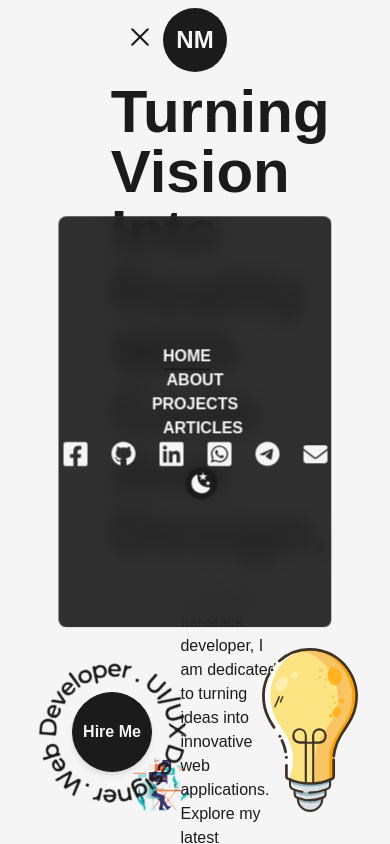
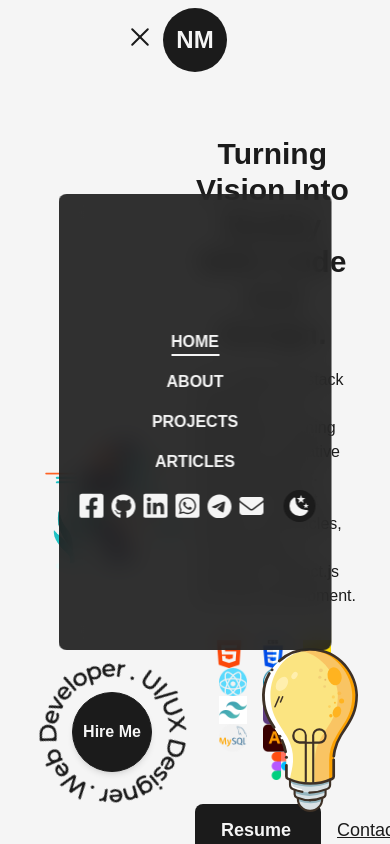
Before and after one commit to NafisMahmudAyon/Portfolio-NafisBd.com, a Next.js app: page / in a window 390 px wide. Both pictures are taken after a click on the button 140 px from the left and 37 px from the top of the page. Shown: the top 844 px of the page. Built offline with nearby package versions, Linux system fonts and the light colour scheme.

Commit message:
portfolio website nafisbd.com working on responsive

```diff
--- a/src/components/AnimatedText.js
+++ b/src/components/AnimatedText.js
@@ -33,7 +33,7 @@ const singleWord = {
 
 const AnimatedText = ({text, className=""}) => {
   return (
-    <div className='w-full mx-auto py-2 flex items-center justify-center text-center overflow-hidden '>
+    <div className='w-full mx-auto py-2 flex items-center justify-center text-center overflow-hidden sm:py-0 '>
     <motion.h1 className={`inline-block w-full text-dark font-bold text-center capitalize text-8xl dark:text-light ${className}`}
     variants={quote}
     initial="initial"
--- a/src/components/Layout.js
+++ b/src/components/Layout.js
@@ -2,7 +2,7 @@ import React from 'react'
 
 const Layout = ({children, className=""}) => {
   return (
-    <div className={` w-full h-full inline-block z-0 bg-light p-32 dark:bg-dark ${className}`}>
+    <div className={` w-full h-full inline-block z-0 bg-light p-32 dark:bg-dark xl:p-24 lg:p-16 md:p-12 sm:p-8 ${className}`}>
         {children}
     </div>
   )
--- a/src/components/Navbar.js
+++ b/src/components/Navbar.js
@@ -17,6 +17,26 @@ const CustomLink = ({ href, title, className=""}) => {
             ${router.asPath === href ? 'w-full' : 'w-0'} dark:bg-light
             `}>&nbsp;</span>
         </Link>
+    )
+};
+
+const CustomMobileLink = ({ href, title, className="", toggle,}) => {
+    const router = useRouter();
+
+    const handleClick = () => {
+        toggle();
+        router.push(href)
+    }
+
+
+    return (
+        <button href={href} className={`${className} relative group my-2 text-light dark:text-dark`} onClick={handleClick} >
+            {title}
+
+            <span className={`h-[2px] inline-block group-hover:w-full transition-[width] ease duration-300 bg-light dark:bg-dark absolute left-0 -bottom-0.5
+            ${router.asPath === href ? 'w-full' : 'w-0'} dark:bg-light
+            `}>&nbsp;</span>
+        </button>
     )
 }
 
@@ -67,24 +87,29 @@ const Navbar = () => {
         </div>
 
         {/* mobile menu */}
-        <div className='min-w-[70vw] flex flex-col justify-between z-30 items-center fixed top-1/2 left-1/2 -translate-x-1/2 -translate-y-1/2 bg-dark/90 dark:bg-light/75 rounded-lg backdrop-blur-md py-32'>
+        {
+            isOpen ?
+            <motion.div
+                initial={{ scale: 0, opacity: 0, x: "-50%", y: "-50%" }}
+                animate={{ scale: 1, opacity: 1 }}
+                className='min-w-[70vw] flex flex-col justify-between z-30 items-center fixed top-1/2 left-1/2 -translate-x-1/2 -translate-y-1/2 bg-dark/90 dark:bg-light/75 rounded-lg backdrop-blur-md py-32'>
             <nav className='flex items-center flex-col justify-center'>
-                <CustomLink href='/' title="Home" className=' uppercase font-bold mr-4 text-light dark:text-dark' />
-                <CustomLink href='/about' title="About" className=' uppercase font-bold mx-4 text-light dark:text-dark' />
-                <CustomLink href='/projects' title="Projects" className=' uppercase font-bold mx-4 text-light dark:text-dark' />
-                <CustomLink href='/articles' title="Articles" className=' uppercase font-bold ml-4 text-light dark:text-dark' />
+                <CustomMobileLink href='/' title="Home" className=' uppercase font-bold ' toggle={handleClick} />
+                <CustomMobileLink href='/about' title="About" className=' uppercase font-bold' toggle={handleClick} />
+                <CustomMobileLink href='/projects' title="Projects" className=' uppercase font-bold' toggle={handleClick} />
+                <CustomMobileLink href='/articles' title="Articles" className=' uppercase font-bold' toggle={handleClick} />
             </nav>
 
-            <nav className='flex items-center justify-center flex-wrap'>
-                <motion.a href="https://www.facebook.com/nafismahmud0/" target={"_blank"} whileHover={{ y:-2 }} whileTap={{ scale:0.9 }} className='w-6 mr-3 fill-light dark:fill-dark'><FacebookIcon /></motion.a>
-                <motion.a href="https://github.com/NafisMahmudAyon" target={"_blank"} whileHover={{ y:-2 }} whileTap={{ scale:0.9 }} className='w-6 mx-3 fill-light dark:fill-dark'><GithubIcon /></motion.a>
-                <motion.a href="https://www.linkedin.com/in/nafis-mahmud-ayon-760b45190/" target={"_blank"} whileHover={{ y:-2 }} whileTap={{ scale:0.9 }} className='w-6 mx-3 fill-light dark:fill-dark'><LinkedInIcon /></motion.a>
-                <motion.a href="mailto:nafismahmudayon@gmail.com" target={"_blank"} whileHover={{ y:-2 }} whileTap={{ scale:0.9 }} className='w-6 mx-3 fill-light dark:fill-dark'><WhatsAppIcon /></motion.a>
-                <motion.a href="mailto:nafismahmudayon@gmail.com" target={"_blank"} whileHover={{ y:-2 }} whileTap={{ scale:0.9 }} className='w-6 mx-3 fill-light dark:fill-dark'><TelegramIcon /></motion.a>
-                <motion.a href="mailto:nafismahmudayon@gmail.com" target={"_blank"} whileHover={{ y:-2 }} whileTap={{ scale:0.9 }} className='w-6 ml-3 fill-light dark:fill-dark'><GmailIcon /></motion.a>
+            <nav className='flex items-center justify-center flex-wrap mt-2'>
+                <motion.a href="https://www.facebook.com/nafismahmud0/" target={"_blank"} whileHover={{ y:-2 }} whileTap={{ scale:0.9 }} className='w-6 mr-3 sm:mx-1 fill-light dark:fill-dark'><FacebookIcon /></motion.a>
+                <motion.a href="https://github.com/NafisMahmudAyon" target={"_blank"} whileHover={{ y:-2 }} whileTap={{ scale:0.9 }} className='w-6 mx-3 sm:mx-1 fill-light dark:fill-dark'><GithubIcon /></motion.a>
+                <motion.a href="https://www.linkedin.com/in/nafis-mahmud-ayon-760b45190/" target={"_blank"} whileHover={{ y:-2 }} whileTap={{ scale:0.9 }} className='w-6 mx-3 sm:mx-1 fill-light dark:fill-dark'><LinkedInIcon /></motion.a>
+                <motion.a href="mailto:nafismahmudayon@gmail.com" target={"_blank"} whileHover={{ y:-2 }} whileTap={{ scale:0.9 }} className='w-6 mx-3 sm:mx-1 fill-light dark:fill-dark'><WhatsAppIcon /></motion.a>
+                <motion.a href="mailto:nafismahmudayon@gmail.com" target={"_blank"} whileHover={{ y:-2 }} whileTap={{ scale:0.9 }} className='w-6 mx-3 sm:mx-1 fill-light dark:fill-dark'><TelegramIcon /></motion.a>
+                <motion.a href="mailto:nafismahmudayon@gmail.com" target={"_blank"} whileHover={{ y:-2 }} whileTap={{ scale:0.9 }} className='w-6 ml-3 sm:mx-1 fill-light dark:fill-dark'><GmailIcon /></motion.a>
                 <button
                     onClick={() => setMode(mode === "light" ? "dark" : "light")}
-                    className={`ml-3 flex items-center justify-center rounded-full p-1 ${mode === "light" ? "bg-dark text-light" : "bg-light text-dark"}`}
+                    className={`ml-4 flex items-center justify-center rounded-full p-1 ${mode === "light" ? "bg-dark text-light" : "bg-light text-dark"}`}
                 >
                     {
                         mode === "dark" ?
@@ -93,7 +118,10 @@ const Navbar = () => {
                     }
                 </button>
             </nav>
-        </div>
+        </motion.div>
+
+            : null
+        }
 
 
         <div className='absolute left-[50%] top-2 translate-x-[-50%]'>
--- a/src/pages/index.js
+++ b/src/pages/index.js
@@ -29,7 +29,7 @@ export default function Home() {
             </div>
             <div className='w-1/2 flex flex-col items-center self-center'>
               <h1 className=''>
-                <AnimatedText text="Turning Vision Into Reality With Code And Design."  className='!text-6xl !text-left'/></h1>
+                <AnimatedText text="Turning Vision Into Reality With Code And Design."  className='!text-6xl !text-left xl:!text-5xl lg:!text-center lg:!text-6xl md:!text-5xl sm:!text-3xl'/></h1>
               <p className='my-4 text-base font-medium '>
                 As a skilled full-stack developer, I am dedicated to turning ideas into innovative web applications. Explore my latest projects and articles, showcasing my expertise in React.js and web development.
               </p>
```
